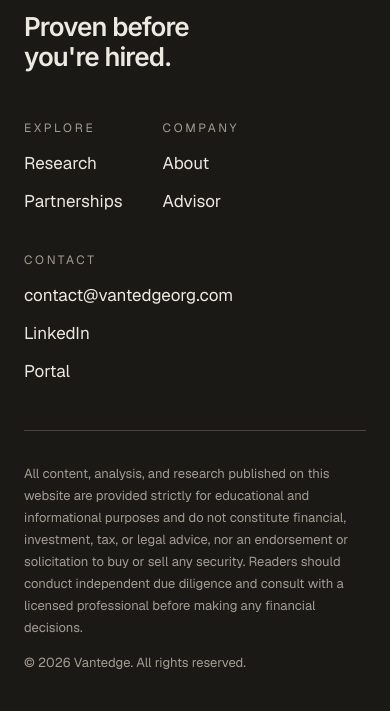
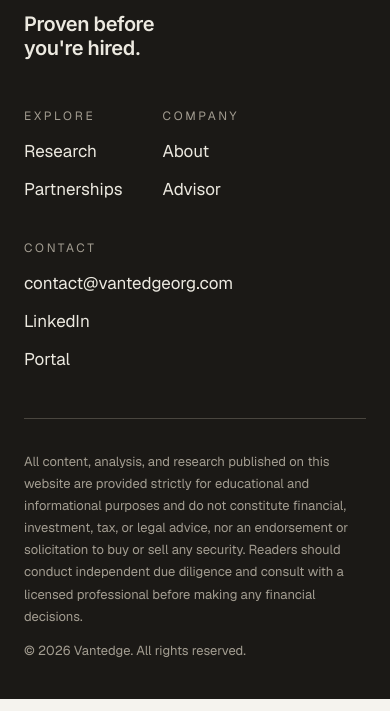
Before and after one commit to vantedgeorg/Vantedge-website, a plain HTML site: page index.html in a window 390 px wide. Shown: the part 8808-9519 px from the top of the page. Drawn offline with nearby package versions, Linux system fonts and the light colour scheme; a script that the page names is missing.

Commit message:
Smaller footer tagline (22px)
Co-Authored-By: Claude Opus 5.5 <noreply@anthropic.com>

```diff
--- a/index.html
+++ b/index.html
@@ -53,7 +53,7 @@
   .lockup{display:flex;align-items:center;gap:14px}
   .lockup img{width:30px;height:30px}
   .lockup span{font-family:var(--serif);font-size:26px;letter-spacing:2.86px;text-transform:uppercase;color:var(--cream)}
-  .f-brand .tag-line{font-family:var(--inter);font-weight:600;font-size:30px;line-height:1.15;letter-spacing:-.9px;color:var(--cream)}
+  .f-brand .tag-line{font-family:var(--inter);font-weight:600;font-size:22px;line-height:1.2;letter-spacing:-.44px;color:var(--cream)}
   .f-cols{display:flex;gap:96px;white-space:nowrap}
   .f-cols div{display:flex;flex-direction:column;gap:16px}
   .f-cols h4{font-weight:400;font-size:12px;letter-spacing:2.64px;text-transform:uppercase;color:var(--dark-label);line-height:normal}
@@ -71,7 +71,7 @@
     .menu-toggle{display:grid;place-items:center;width:42px;height:42px;border-radius:50%;border:1px solid rgba(255,255,255,.6);background:rgba(251,250,246,.5);-webkit-backdrop-filter:blur(12px);backdrop-filter:blur(12px)}
     footer .frame{padding:64px 24px 40px;gap:48px}
     .f-top{flex-direction:column;gap:48px}
-    .f-brand .tag-line{font-size:26px}
+    .f-brand .tag-line{font-size:20px}
     .f-cols{flex-wrap:wrap;gap:40px}
   }
 </style>
```
Also changed, not shown: research.html (+2 -2 lines), waitlist.html (+2 -2 lines).
